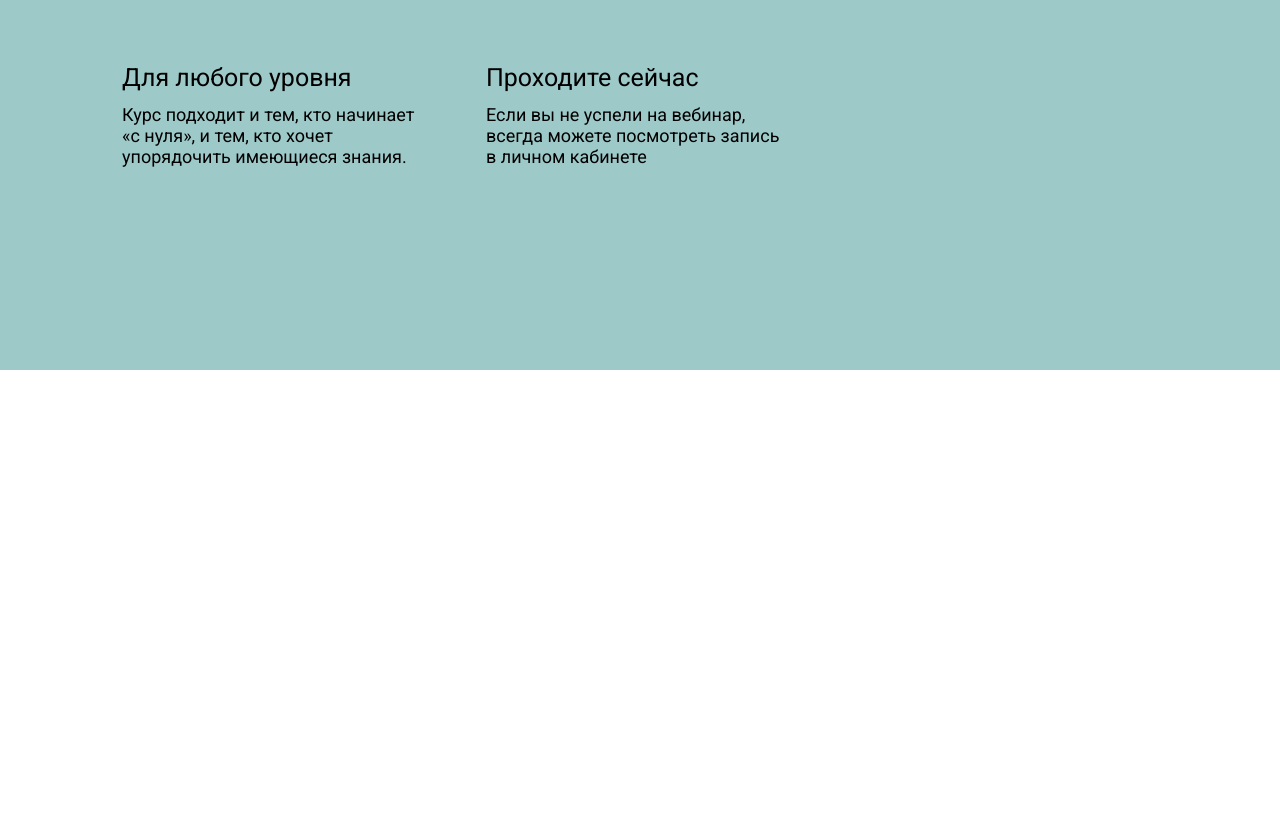
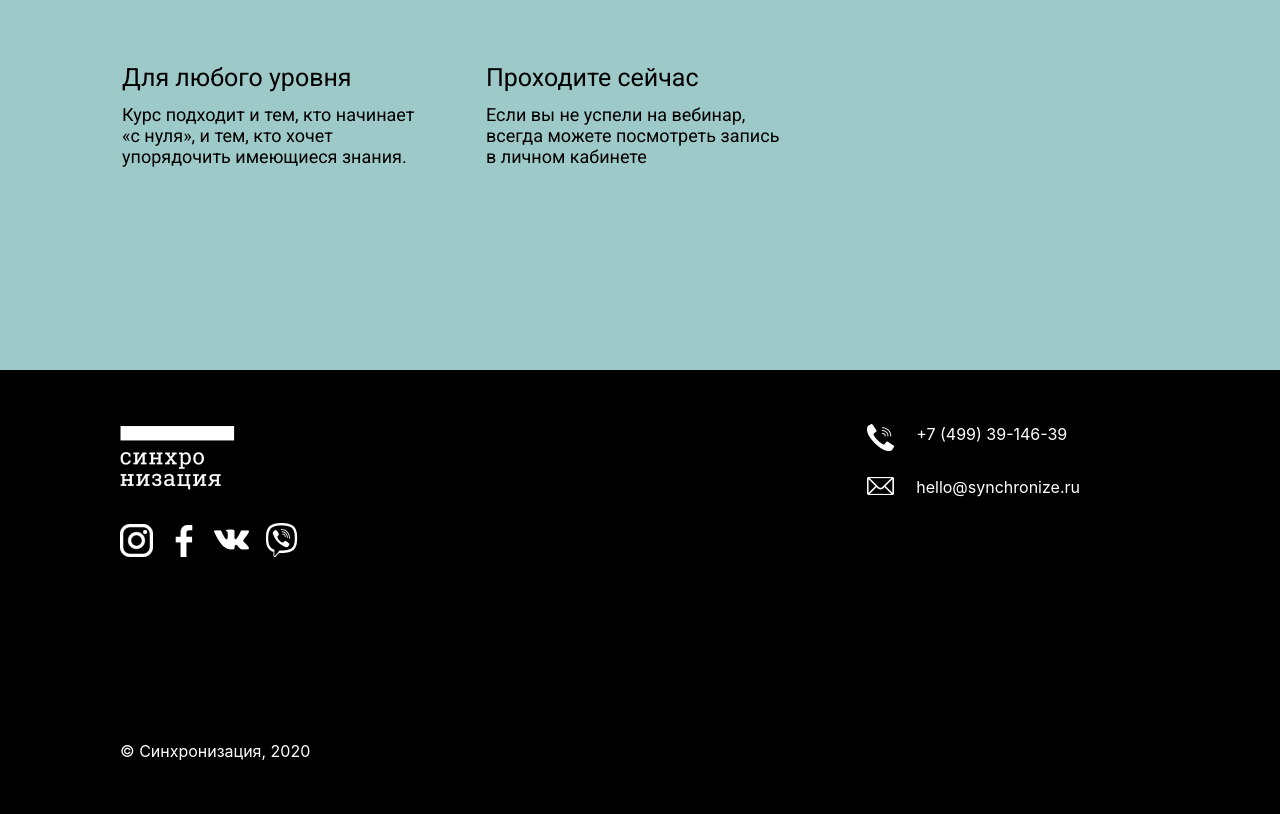
Before and after one commit to filman2001/NewProject1, a plain HTML site: page index.html in a window 1280 px wide. Shown: the part 1190-2004 px from the top of the page. Before the commit the page ends 1560 px from the top, so only its background shows below. Drawn offline with Linux system fonts and the light colour scheme.

Commit message:
AytenCommit

```diff
--- a/assets/css/aytenstyle.css
+++ b/assets/css/aytenstyle.css
@@ -0,0 +1,50 @@
+.follow {
+    width: 100%;
+    height: 390px;
+    color: white;
+
+}
+
+.logo {
+    width: 115px;
+    height: 68px;
+    margin-left: 120px;
+}
+
+.social {
+    width: 200px;
+    height: 200px;
+    margin-left: 120px;
+    padding-top: 30px;
+
+}
+
+.social a {
+    text-decoration: none;
+    margin-right: 10px;
+}
+
+.social_and_contact {
+    background-color: black;
+    display: flex;
+    font-family: -apple-system, BlinkMacSystemFont, 'Segoe UI', Roboto, Oxygen, Ubuntu, Cantarell, 'Open Sans', 'Helvetica Neue', sans-serif;
+    padding-top: 54px;
+}
+
+.contact ul li {
+    display: flex;
+    color: white;
+    size: 50px;
+    margin-right: 200px;
+    margin-bottom: 22px;
+
+}
+
+
+.contact ul li a{
+    margin-right: 22px;
+}
+
+.author {
+    margin-top: 180px;
+}
--- a/index.html
+++ b/index.html
@@ -63,7 +63,49 @@
 
         </div>
     </section>
-    <footer id="Ayten2"></footer>
+    <footer id="Ayten2">
+        <div class="social_and_contact">
+            <div class="follow">
+                <div class="logo">
+                    <a href="#">
+                        <img src="./assets/image/logo_mobile_white 1.png" alt="">
+                    </a>
+                </div>
+                <div class="social">
+                    <a href="#">
+                        <img src="./assets/image/noroot(4).png" alt="">
+                    </a>
+                    <a href="#">
+                        <img src="./assets/image/fb.png" alt="">
+                    </a>
+                    <a href="#">
+                        <img src="./assets/image/25684 1.png" alt="">
+                    </a>
+                    <a href="">
+                        <img src="./assets/image/noroot(2).png" alt="">
+                    </a>
+                    <p class="author">© Синхронизация, 2020</p>
+
+                </div>
+            </div>
+            <div class="contact">
+                <ul>
+                    <li class="phone">
+                        <a href="#">
+                            <img src="./assets/image/phone_white.png" alt="">
+                        </a>
+                        <p>+7 (499) 39-146-39</p>
+                    </li>
+                    <li class="mail">
+                        <a href="#">
+                            <img src="./assets/image/mail_white.png" alt="">
+                        </a>
+                        <p> hello@synchronize.ru </p>
+                    </li>
+                </ul>
+            </div>
+        </div>
+    </footer>
 </body>
 
 </html>
```
Also changed, not shown: assets/image/25684 1.png (added), assets/image/fb.png (added), assets/image/logo_mobile_white 1.png (added), assets/image/mail_white.png (added), assets/image/noroot(2).png (added), assets/image/noroot(4).png (added), assets/image/phone_white.png (added), assets/image/photo 1.svg (added).
